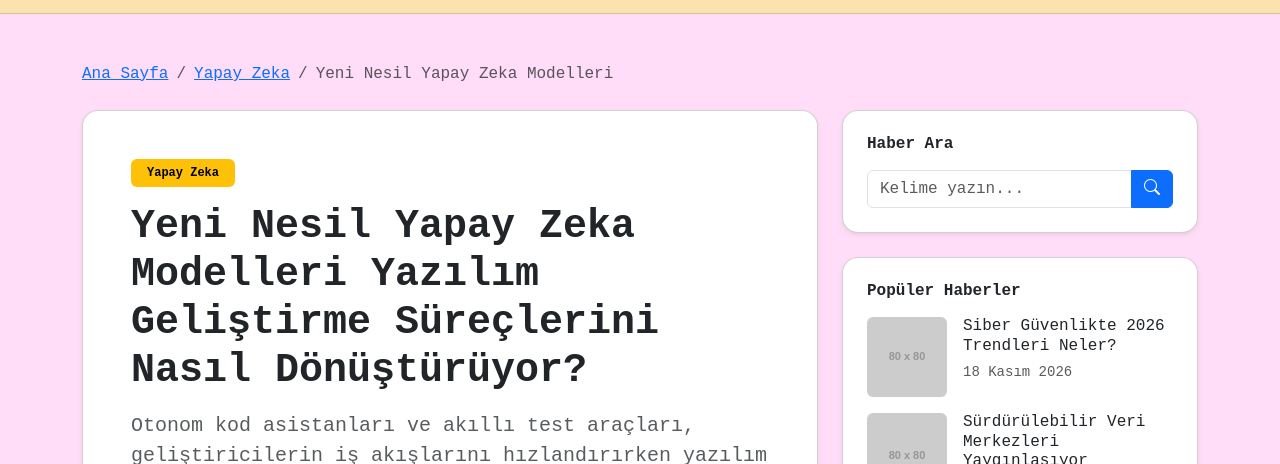
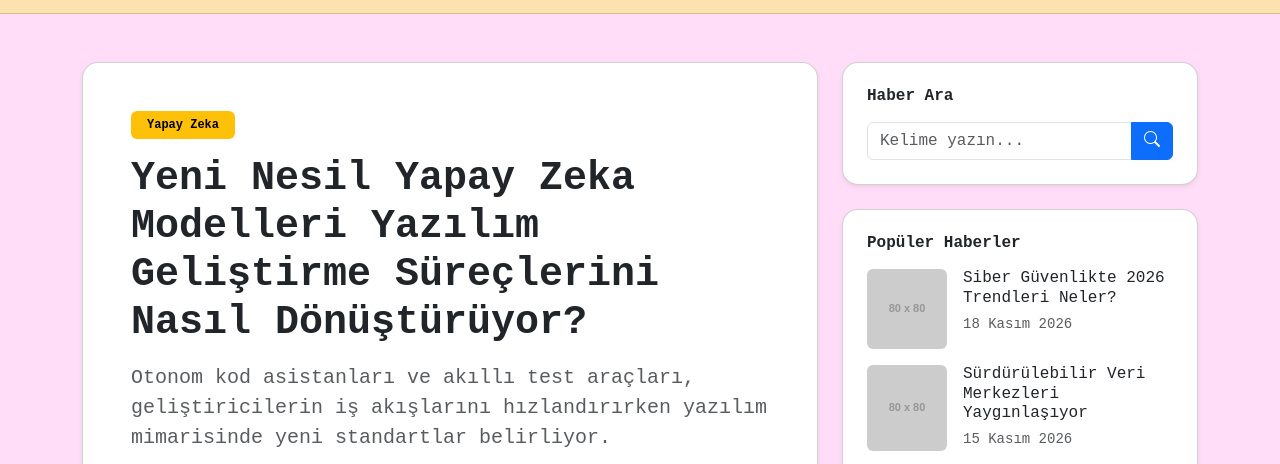
Before and after one commit to b-demir/Tekno-Bilim-Dunyasi, a plain HTML site: page haber-detay.html in a window 1280 px wide. Shown: the part 114-578 px from the top of the page. Drawn offline with nearby package versions, Linux system fonts and the light colour scheme; placeholder pictures from the web are drawn by us.

Commit message:
haber-detay sayfasindan gereksiz breadcrumb kaldirildi

```diff
--- a/haber-detay.html
+++ b/haber-detay.html
@@ -204,15 +204,6 @@
 
     <!-- HABER DETAY İÇERİĞİ -->
     <main class="container py-4 py-lg-5">
-
-        <!-- Gezinme Yolu -->
-        <nav aria-label="breadcrumb" class="mb-4">
-            <ol class="breadcrumb">
-                <li class="breadcrumb-item"><a href="index.html">Ana Sayfa</a></li>
-                <li class="breadcrumb-item"><a href="haber-detay.html">Yapay Zeka</a></li>
-                <li class="breadcrumb-item active" aria-current="page">Yeni Nesil Yapay Zeka Modelleri</li>
-            </ol>
-        </nav>
 
         <div class="row g-4">
             <!-- SOL SÜTUN: HABER DETAYI -->
```
